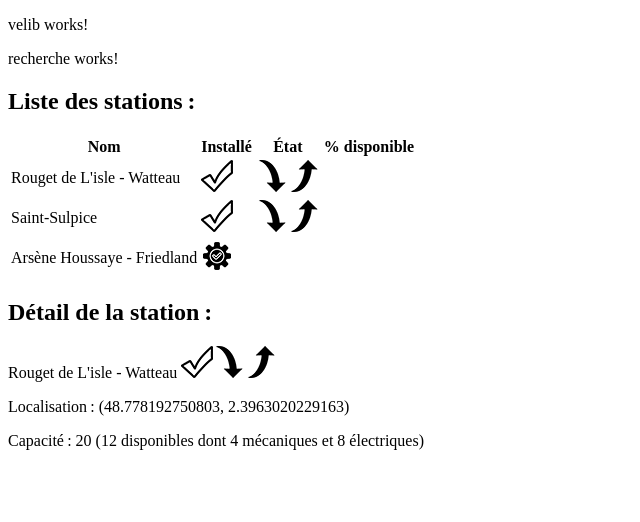
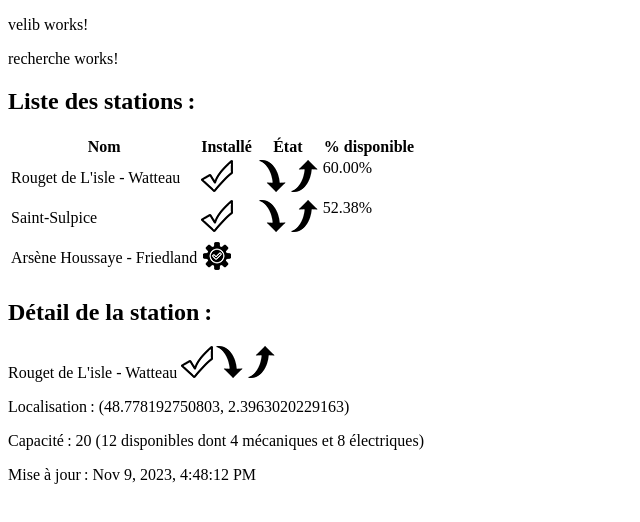
Before and after one commit to cedriclecocq/agu-18-tp, an Angular app: page / in a window 1280 px wide. Shown: the top 522 px of the page, without its empty margins (0-640 px from the left). Built offline with nearby package versions, Linux system fonts and the light colour scheme.

Commit message:
Les pipes

```diff
--- a/src/app/velib/detail/detail.component.html
+++ b/src/app/velib/detail/detail.component.html
@@ -16,3 +16,4 @@
 <p>Localisation : ({{station.lat}}, {{station.lon}})</p>
 <p>Capacité : {{station.capacity}} ({{station.numBikesAvailable}} disponibles
   dont {{station.numMechanicalBikesAvailable}} mécaniques et {{station.numEbikeBikesAvailable}} électriques)</p>
+<p>Mise à jour : {{station.lastReported * 1000 | date:'medium'}}</p>
--- a/src/app/velib/detail/detail.component.ts
+++ b/src/app/velib/detail/detail.component.ts
@@ -1,10 +1,13 @@
 import { Component } from '@angular/core';
+import { DatePipe } from "@angular/common";
 import { Station } from "../station.type";
 
 @Component({
   selector: 'app-detail',
   standalone: true,
-  imports: [],
+  imports: [
+    DatePipe
+  ],
   templateUrl: './detail.component.html',
   styleUrl: './detail.component.css'
 })
--- a/src/app/velib/liste/liste.component.html
+++ b/src/app/velib/liste/liste.component.html
@@ -24,6 +24,9 @@
           <img src="images/fleche-haut.png" title="Retour possible">
         }
       </td>
+      @if (station.capacity > 0) {
+        {{station.numBikesAvailable / station.capacity | percent:'1.2-2'}}
+      }
     </tr>
   }
 </table>
--- a/src/app/velib/liste/liste.component.ts
+++ b/src/app/velib/liste/liste.component.ts
@@ -1,10 +1,13 @@
 import { Component } from '@angular/core';
+import { PercentPipe } from "@angular/common";
 import { Station } from "../station.type";
 
 @Component({
   selector: 'app-liste',
   standalone: true,
-  imports: [],
+  imports: [
+    PercentPipe
+  ],
   templateUrl: './liste.component.html',
   styleUrl: './liste.component.css'
 })
```
